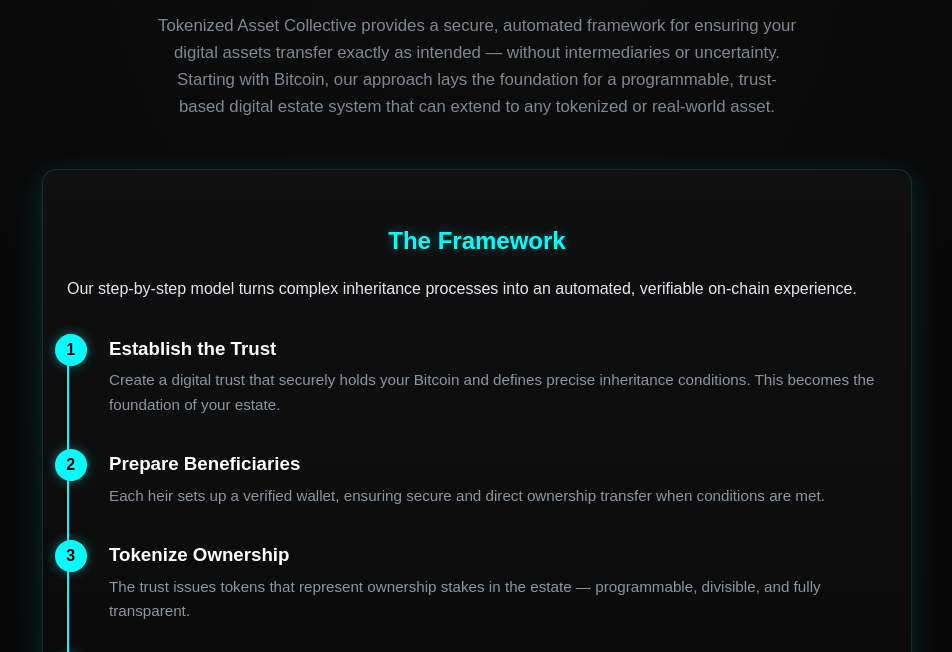
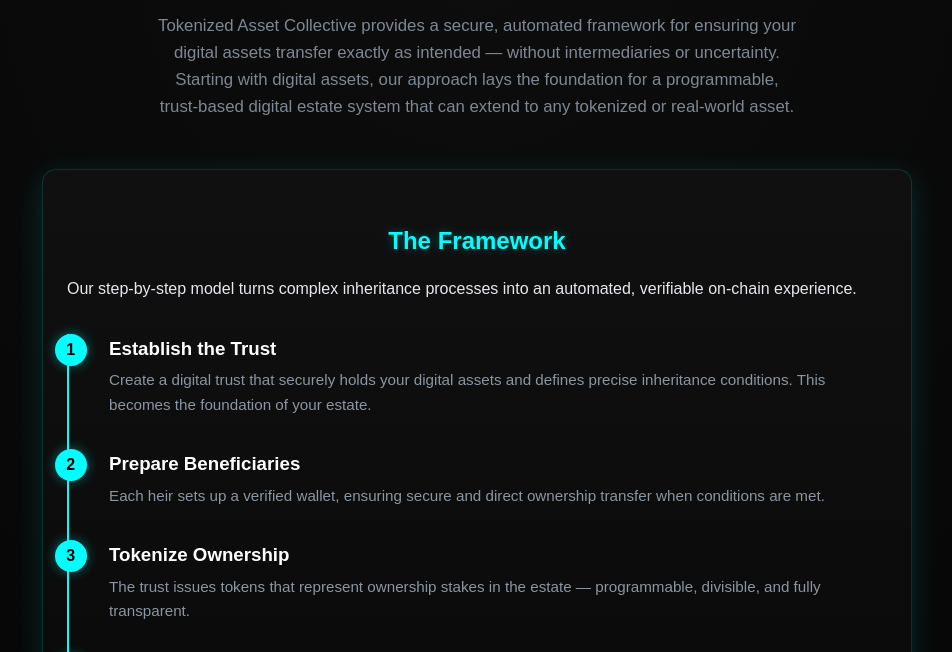
Before and after one commit to mglass02/tokenized-asset-collective, a website: page sections/services.html in a window 1280 px wide. Shown: the part 102-754 px from the top of the page, without its empty margins (163-1115 px from the left). Drawn offline with Linux system fonts and the light colour scheme.

Commit message:
changed from btc - didigtial assets

```diff
--- a/sections/services.html
+++ b/sections/services.html
@@ -15,7 +15,7 @@
       <h1>Personal Estate Planning</h1>
       <p>
         Tokenized Asset Collective provides a secure, automated framework for ensuring your digital assets transfer exactly as intended — without intermediaries or uncertainty.
-        Starting with Bitcoin, our approach lays the foundation for a programmable, trust-based digital estate system that can extend to any tokenized or real-world asset.
+        Starting with digital assets, our approach lays the foundation for a programmable, trust-based digital estate system that can extend to any tokenized or real-world asset.
       </p>
     </section>
 
@@ -28,7 +28,7 @@
           <div class="step-number">1</div>
           <div class="step-content">
             <h3>Establish the Trust</h3>
-            <p>Create a digital trust that securely holds your Bitcoin and defines precise inheritance conditions. This becomes the foundation of your estate.</p>
+            <p>Create a digital trust that securely holds your digital assets and defines precise inheritance conditions. This becomes the foundation of your estate.</p>
           </div>
         </div>
 
@@ -79,7 +79,7 @@
         </div>
         <div class="benefit-card">
           <h4>Expandable Architecture</h4>
-          <p>Currently built for Bitcoin; expanding to include other cryptocurrencies and tokenized real-world assets (RWAs).</p>
+          <p>Currently built for digital assets; expanding to include other tokenized real-world assets (RWAs).</p>
         </div>
       </div>
     </section>
```
Also changed, not shown: blog/crosschain-estate-integration.html (+1 -1 lines).
